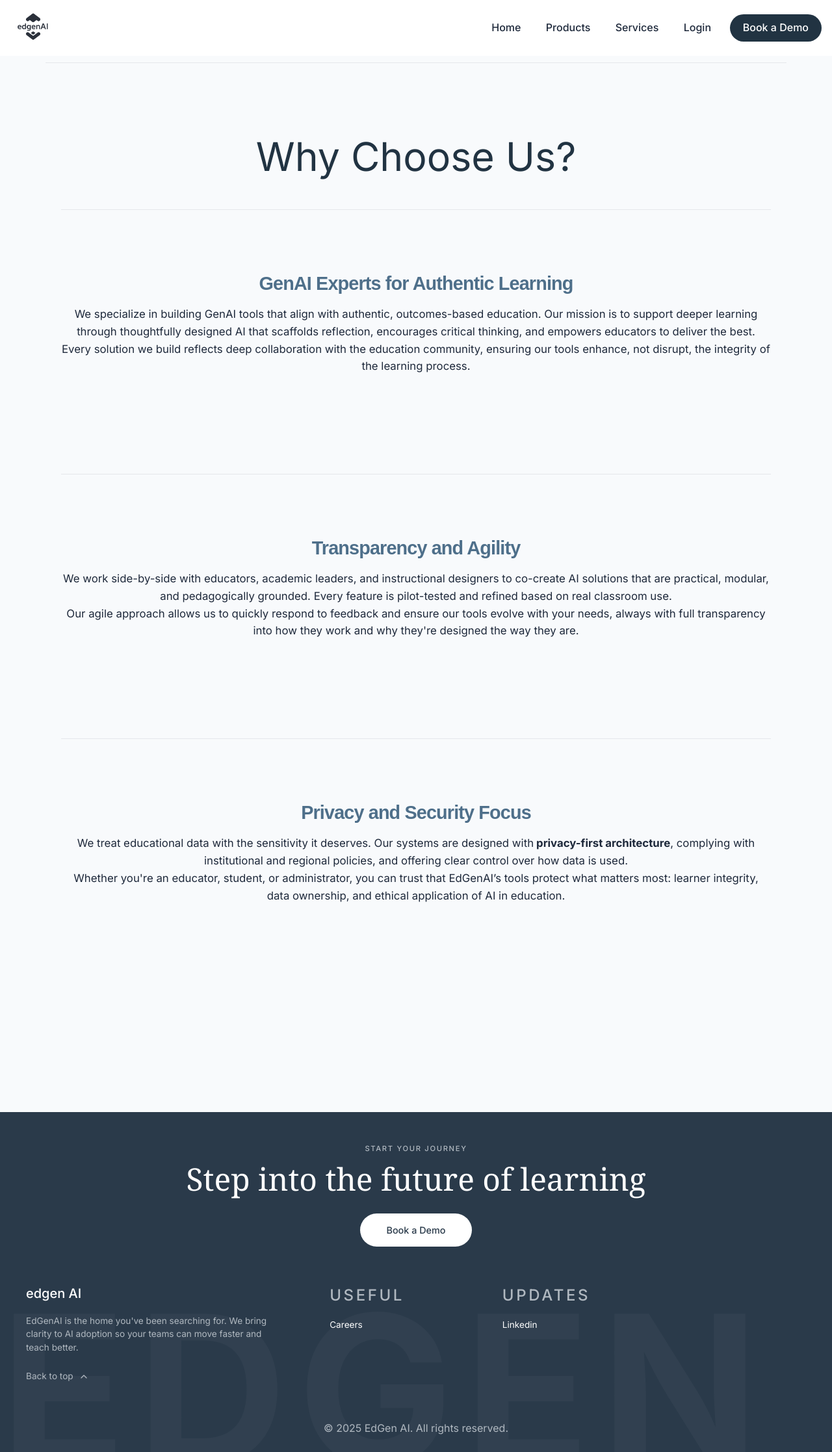
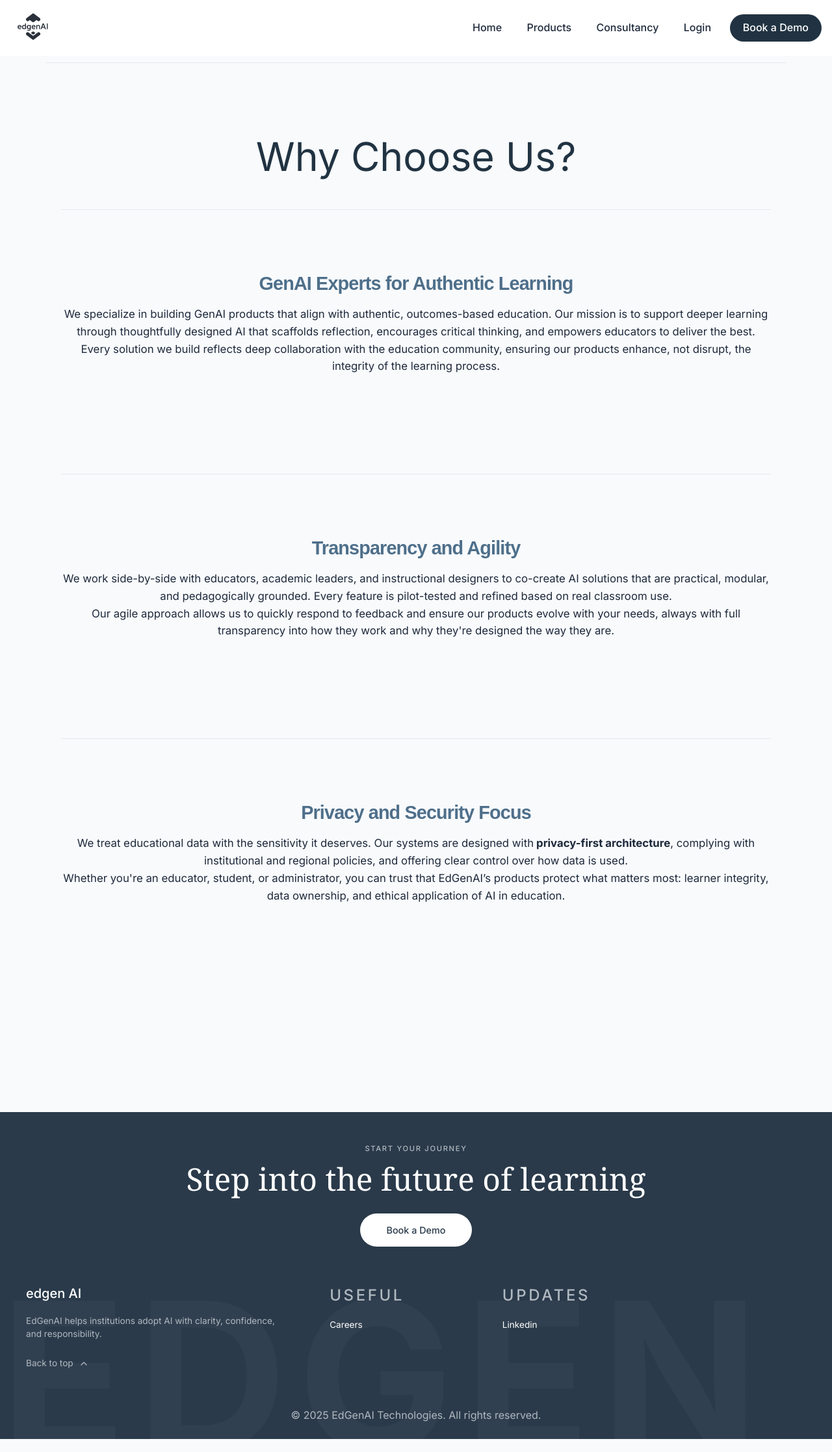
Before and after one commit to abhimishhra29/ed_AI_frontend, a Next.js app in the folder frontend/: page /why-edgenai in a window 1280 px wide. Shown: the whole page at 65% size. Built offline with nearby package versions, Linux system fonts and the light colour scheme.

Commit message:
fixed wordings issues

```diff
--- a/frontend/src/app/about-us/page.tsx
+++ b/frontend/src/app/about-us/page.tsx
@@ -6,7 +6,7 @@ export default function WhyEdGenAI() {
       <section id="mission" className="page-section">
         <h2>Our Mission</h2>
         <p>
-          At EdGenAI, our mission is to transform education by making generative AI tools transparent,
+          At EdGenAI, our mission is to transform education by making generative AI products transparent,
           equitable, and aligned with authentic learning outcomes. We believe AI should augment and not
           replace the educator’s role, empowering teachers to deliver deeper, more meaningful learning experiences.
         </p>
@@ -18,7 +18,7 @@ export default function WhyEdGenAI() {
           We collaborate with educators, instructional designers, and institutions to co-create AI solutions that
           align with their specific pedagogical goals. Every feature we build is informed by academic feedback,
           pilot-tested in real classrooms, and continuously improved based on educator insights. Our agile,
-          modular approach ensures our tools integrate seamlessly into diverse teaching environments.
+          modular approach ensures our products integrate seamlessly into diverse teaching environments.
         </p>
       </section>
 
@@ -27,7 +27,7 @@ export default function WhyEdGenAI() {
         <p>
           We’re committed to building AI responsibly. Our systems are guided by three principles:
           <strong> Transparency</strong>, clear explanations of how outputs are generated;
-          <strong> Modularity</strong>, tools that adapt to your curriculum; and
+          <strong> Modularity</strong>, products that adapt to your curriculum; and
           <strong> Privacy</strong>, robust protections for student and institutional data.
         </p>
         <p>
--- a/frontend/src/app/auto-grade/page.tsx
+++ b/frontend/src/app/auto-grade/page.tsx
@@ -89,7 +89,7 @@ export default function AutoGradeLanding(): JSX.Element {
           <div className="container">
             <h2 className="section-title">A New Era of Assessment</h2>
             <p className="section-subtitle">
-              AutoGrade is more than just a tool; it&apos;s a complete grading
+              AutoGrade is more than just a product; it&apos;s a complete grading
               partner designed for performance and trust.
             </p>
             <div className="features-grid">
--- a/frontend/src/app/layout.tsx
+++ b/frontend/src/app/layout.tsx
@@ -22,7 +22,7 @@ import Header from '../components/Header';
 export const metadata: Metadata = {
   title: 'EdGenAI',
   description:
-    'EdGenAI delivers AI-powered grading, planning, and consultancy tools that help educators transform learning experiences.',
+    'EdGenAI delivers AI-powered grading and planning products plus consultancy services that help educators transform learning experiences.',
   icons: {
     icon: '/logoicon.png',
     shortcut: '/logoicon.png',
--- a/frontend/src/app/services/page.tsx
+++ b/frontend/src/app/services/page.tsx
@@ -168,7 +168,7 @@ export default function Services() {
         'Workflow automation for admin, support, and academic teams',
         'AI-driven knowledge bases and helpdesk assistants',
         'Automated student onboarding, reminders, and progress nudges',
-        'Custom integrations connecting LMS, SIS, CRM, and communication tools',
+        'Custom integrations connecting LMS, SIS, CRM, and communication platforms',
         'Efficiency analytics to track time savings and ROI'
       ],
       svg: timelineSteps[0].svg
@@ -207,7 +207,7 @@ export default function Services() {
         'Modular, outcome-aligned course design frameworks',
         'AI-assisted creation of lessons, activities, readings, and resources',
         'Adaptive content pathways based on learner progress',
-        'Integration of AI tools into curriculum delivery',
+        'Integration of AI products into curriculum delivery',
         'Templates and design kits for rapid course development'
       ],
       svg: timelineSteps[3].svg
@@ -215,7 +215,7 @@ export default function Services() {
     {
       title: 'Assessment Design',
       description: ' We help institutions modernize assessment systems by combining pedagogy, automation, and learning analytics.',
-      deliverablesLabel: 'Services include:',
+      deliverablesLabel: 'Consultancy services include:',
       deliverables: [
         'AI-assisted design of quizzes, assignments, and exams',
         'Rubric-aligned tasks that maintain academic rigor',
@@ -232,7 +232,7 @@ export default function Services() {
       deliverables: [
         '1:1 or team-based AI strategy and implementation guidance',
         'Review of existing workflows, pain points, and opportunities',
-        'Hands-on support in prompt engineering and tool selection',
+        'Hands-on support in prompt engineering and product selection',
         'Roadmaps for scaling AI pilots across departments',
         'Continuous improvement and impact monitoring'
       ],
@@ -246,7 +246,7 @@ export default function Services() {
       <section className="services-hero" style={{ backgroundImage: `url(${heroImage.src || heroImage})` }}>
         <div className="services-hero-overlay"></div>
         <div className="services-hero-content">
-          <h1 className="services-hero-title"> Services</h1>
+          <h1 className="services-hero-title">Consultancy Services</h1>
           <p className="services-hero-subtitle">End-to-end AI solutions that transform business operations to enhance administrative, teaching, and learning experiences.</p>
         </div>
       </section>
@@ -285,9 +285,7 @@ export default function Services() {
       <section className="services-cards-section">
         <div className="services-cards-container">
           <div className="services-cards-title-wrapper">
-            <h2 className="services-cards-title hero-title-animated">
-              Our Services
-            </h2>
+
           </div>
 
           <div className="services-list">
--- a/frontend/src/app/why-edgenai/page.tsx
+++ b/frontend/src/app/why-edgenai/page.tsx
@@ -33,12 +33,12 @@ export default function WhyEdGenAI() {
       <section id="mission" className="page-section">
         <h2>GenAI Experts for Authentic Learning</h2>
         <p>
-          We specialize in building GenAI tools that align with authentic, outcomes-based education. Our mission is
+          We specialize in building GenAI products that align with authentic, outcomes-based education. Our mission is
           to support deeper learning through thoughtfully designed AI that scaffolds reflection,
           encourages critical thinking, and empowers educators to deliver the best.
         </p>
         <p>
-          Every solution we build reflects deep collaboration with the education community, ensuring our tools
+          Every solution we build reflects deep collaboration with the education community, ensuring our products
           enhance, not disrupt, the integrity of the learning process.
         </p>
       </section>
@@ -51,7 +51,7 @@ export default function WhyEdGenAI() {
           classroom use.
         </p>
         <p>
-          Our agile approach allows us to quickly respond to feedback and ensure our tools evolve with your needs, always
+          Our agile approach allows us to quickly respond to feedback and ensure our products evolve with your needs, always
           with full transparency into how they work and why they're designed the way they are.
         </p>
       </section>
@@ -64,7 +64,7 @@ export default function WhyEdGenAI() {
           control over how data is used.
         </p>
         <p>
-          Whether you&apos;re an educator, student, or administrator, you can trust that EdGenAI’s tools protect what matters
+          Whether you&apos;re an educator, student, or administrator, you can trust that EdGenAI’s products protect what matters
           most: learner integrity, data ownership, and ethical application of AI in education.
         </p>
       </section>
--- a/frontend/src/components/FeatureGrid.tsx
+++ b/frontend/src/components/FeatureGrid.tsx
@@ -25,7 +25,7 @@ export default function FeatureGrid() {
       isDemo: true,
     },
     {
-      title: 'Plan My Assignment: Student Planning Tool',
+      title: 'Plan My Assignment: Student Planner',
       description: 'Help students actively plan assignments, manage deadlines, and track progress with AI support.',
       image: 'https://images.unsplash.com/photo-1484480974693-6ca0a78fb36b?auto=format&fit=crop&w=1600&q=80', // Organized study planner
       href: '/plan-my-assignment-wizard',
@@ -39,9 +39,9 @@ export default function FeatureGrid() {
       className="feature-grid-section"
     >
       <div className="feature-grid-header">
-        <h2 className="feature-grid-title">Tools</h2>
+        <h2 className="feature-grid-title">Products</h2>
         <p className="feature-grid-subtitle text-primary">
-          AutoGrade and Plan My Assignment bring AI-powered grading and planning to your classroom.
+          AutoGrade and Plan My Assignment bring AI-powered grading and planning products to your classroom.
         </p>
       </div>
       <div className="feature-grid-container">
--- a/frontend/src/components/Footer.tsx
+++ b/frontend/src/components/Footer.tsx
@@ -31,7 +31,8 @@ export default function Footer() {
               <h3 className="footer-brand-title">edgen AI</h3>
             </div>
             <p className="footer-brand-description">
-              EdGenAI is the home you've been searching for. We bring clarity to AI adoption so your teams can move faster and teach better.
+                            EdGenAI helps institutions adopt AI with clarity, confidence, and responsibility.
+
             </p>
             <button onClick={scrollToTop} className="footer-back-to-top">
               Back to top
@@ -71,7 +72,7 @@ export default function Footer() {
       <div className="footer-bottom">
         <div className="footer-bottom-content">
           <p className="footer-copyright">
-            © 2025 EdGen AI. All rights reserved.
+            © 2025 EdGenAI Technologies. All rights reserved.
           </p>
         </div>
       </div>
--- a/frontend/src/components/Header.tsx
+++ b/frontend/src/components/Header.tsx
@@ -197,7 +197,7 @@ const Header: FC = () => {
               {/* Top section with logo and close button */}
               <div className="mobile-menu-header">
                 <Link href="/" className="mobile-menu-logo" onClick={closeAll}>
-                  <img src="/logoicon.png" alt="EdGenAI" />
+                  <img src={logo.src} alt="EdGenAI" />
                   <span className="mobile-menu-logo-text">EdGenAI</span>
                 </Link>
                 <button
@@ -240,7 +240,7 @@ const Header: FC = () => {
                 </div>
 
                 <Link href="/services" className="mobile-menu-link" onClick={closeAll}>
-                  Services
+                  Consultancy
                 </Link>
 
                 {!loggedIn && (
@@ -308,7 +308,7 @@ const Header: FC = () => {
 
           <div className="nav-item" onMouseEnter={() => setOpenMenu("services")}>
             <Link href="/services" className="nav-link" onClick={closeAll}>
-              Services
+              Consultancy
             </Link>
           </div>
 
--- a/frontend/src/components/ServicesGrid.tsx
+++ b/frontend/src/components/ServicesGrid.tsx
@@ -39,9 +39,9 @@ export default function ServicesGrid() {
       className="services-grid-section"
     >
       <div className="services-grid-header">
-        <h2 className="services-grid-title">Services</h2>
+        <h2 className="services-grid-title">Consultancy Services</h2>
         <p className="services-grid-subtitle text-primary">
-          Integrate AI into your curriculum, train faculty, and build a sustainable strategy with a trusted partner.
+          Integrate AI into your curriculum, train faculty, and build a sustainable strategy with a trusted consultancy partner.
         </p>
       </div>
       <div className="services-grid-container">
--- a/frontend/src/styles/pages/Home.css
+++ b/frontend/src/styles/pages/Home.css
@@ -89,6 +89,15 @@
   line-height: 1.6;
   font-weight: 400;
   text-align: center;
+}
+
+.hero-logos-caption {
+  font-family: 'Inter', -apple-system, BlinkMacSystemFont, 'Segoe UI', sans-serif;
+  font-size: clamp(0.85rem, 1.2vw, 0.95rem);
+  color: #1f1f1f;
+  margin: 0.5rem auto 0;
+  text-align: center;
+  letter-spacing: 0.01em;
 }
 
 /* Hero Logos */
```
Also changed, not shown: frontend/src/app/page.tsx (+10 -1 lines), frontend/src/components/FeatureCards.tsx (+4 -4 lines).
